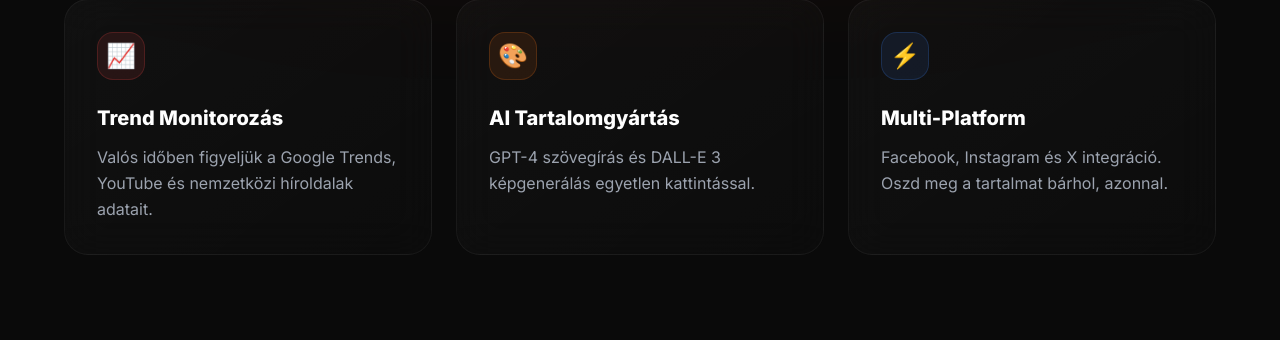
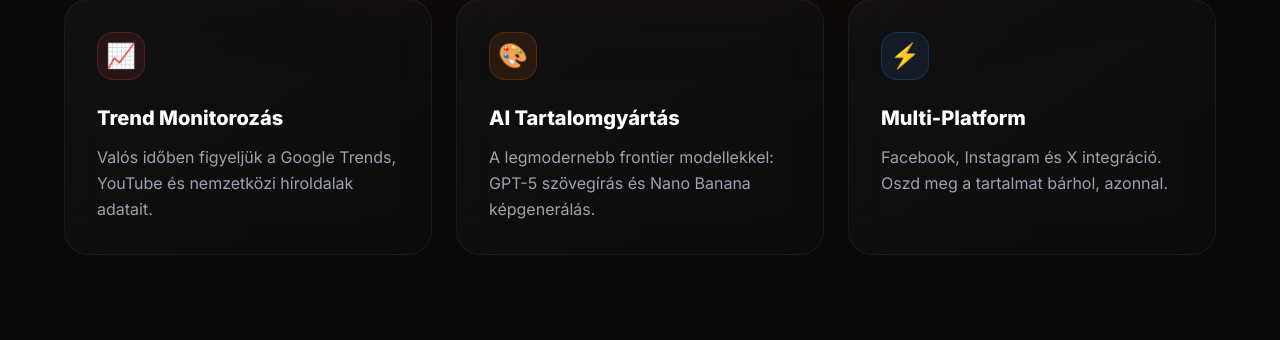
Before and after one commit to Tamas54/Trendinghub, a Flask app: page / in a window 1280 px wide. Shown: the part 1205-1545 px from the top of the page. Run offline with Flask 3, Linux system fonts and the light colour scheme; some libraries are stand-ins or nearby versions.

Commit message:
Update branding: GPT-5 + Nano Banana 🍌

```diff
--- a/templates/editor.html
+++ b/templates/editor.html
@@ -754,7 +754,7 @@
                             <h3 class="text-base md:text-lg font-bold text-gray-200 flex items-center gap-1.5 md:gap-2">
                                 <span class="text-lg md:text-xl">🎨</span> <span class="hidden sm:inline">AI Képgenerátor</span><span class="sm:hidden">Képgenerátor</span>
                             </h3>
-                            <span class="text-[9px] md:text-[10px] font-mono bg-red-500/20 text-red-400 px-1.5 md:px-2 py-0.5 md:py-1 rounded border border-red-500/30">DALL-E 3</span>
+                            <span class="text-[9px] md:text-[10px] font-mono bg-yellow-500/20 text-yellow-400 px-1.5 md:px-2 py-0.5 md:py-1 rounded border border-yellow-500/30">🍌 Nano Banana</span>
                         </div>
 
                         <div id="imageContainer" class="aspect-video bg-black/40 rounded-2xl border-2 border-dashed border-white/10 flex items-center justify-center relative overflow-hidden transition-all group-hover:border-white/20">
--- a/templates/landing.html
+++ b/templates/landing.html
@@ -242,7 +242,7 @@
                     </div>
                     <h3 class="text-xl font-bold text-white mb-3 relative z-10">AI Tartalomgyártás</h3>
                     <p class="text-gray-400 leading-relaxed relative z-10">
-                        GPT-4 szövegírás és DALL-E 3 képgenerálás egyetlen kattintással.
+                        A legmodernebb frontier modellekkel: GPT-5 szövegírás és Nano Banana képgenerálás.
                     </p>
                 </div>
                 <div class="glass-card p-8 rounded-3xl hover:bg-white/5 transition-colors">
```
